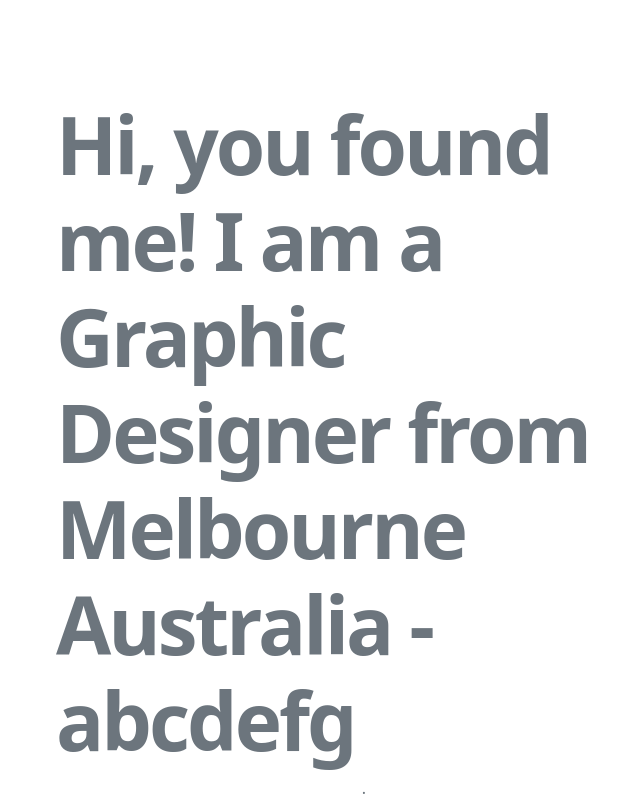
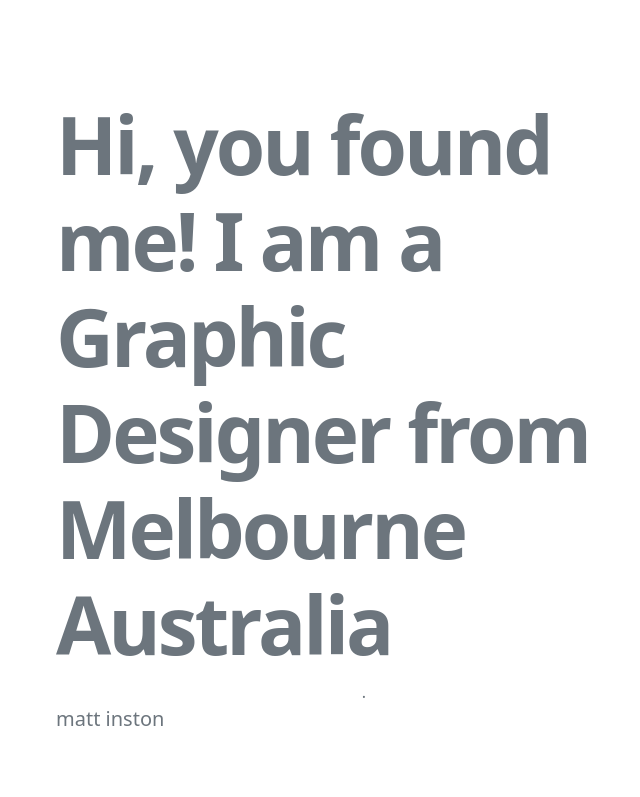
Before and after one commit to redSez/mattinston-designfolio, a plain HTML site: page index.html in a window 1280 px wide. Shown: the top 797 px of the page, without its empty margins (276-916 px from the left). Drawn offline with nearby package versions, Linux system fonts and the light colour scheme.

Commit message:
Update index.html

```diff
--- a/index.html
+++ b/index.html
@@ -52,7 +52,7 @@
     <div class="py-5">
 
       <div class="col-lg-6 mx-auto">
-        <h1 class="display-5 fw-bold">Hi, you found me! I am a Graphic Designer from Melbourne Australia - abcdefg</h1>.
+        <h1 class="display-5 fw-bold">Hi, you found me! I am a Graphic Designer from Melbourne Australia </h1>.
         <p class="lead mb-4">matt inston</p>
 
 
```
